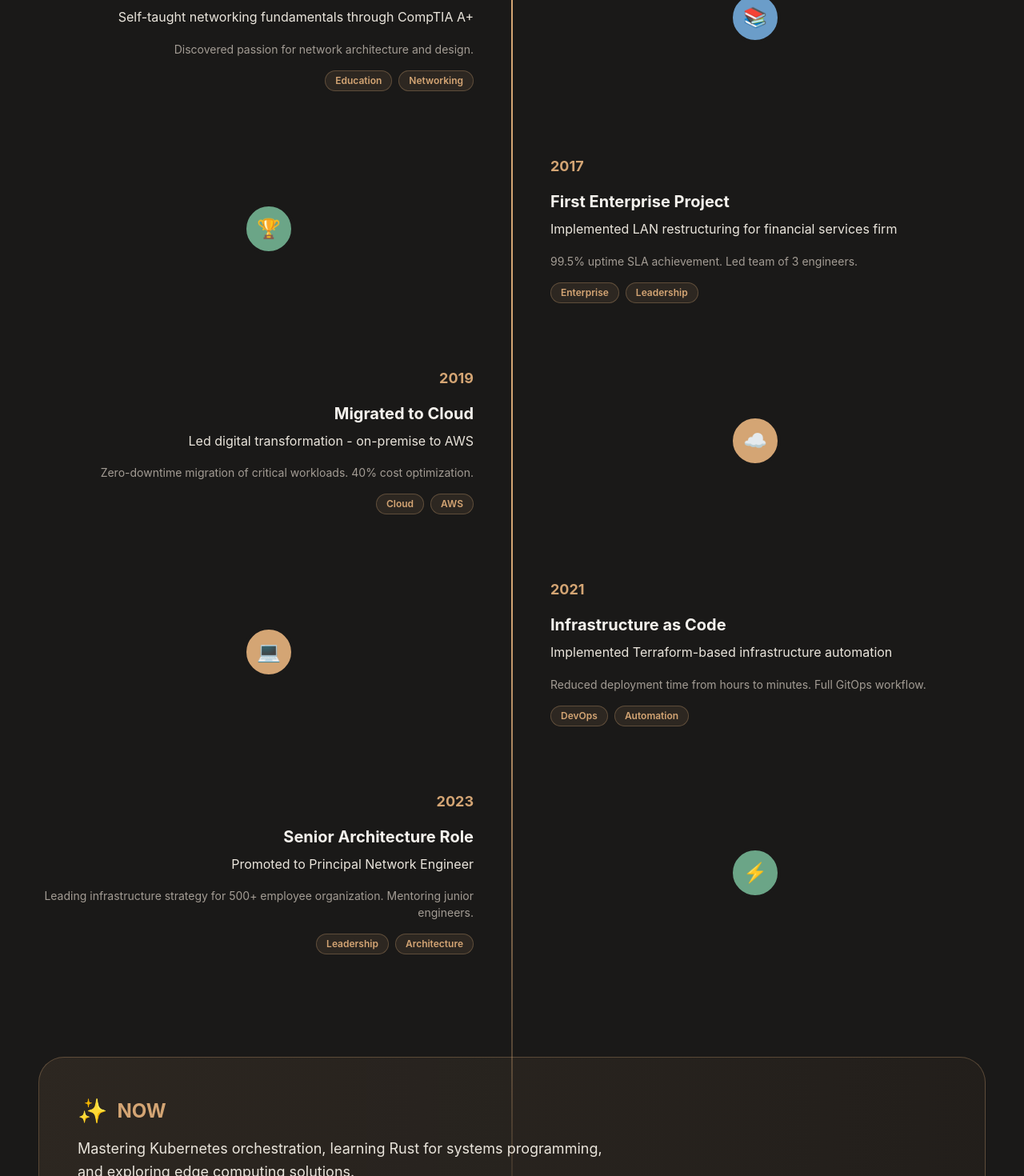
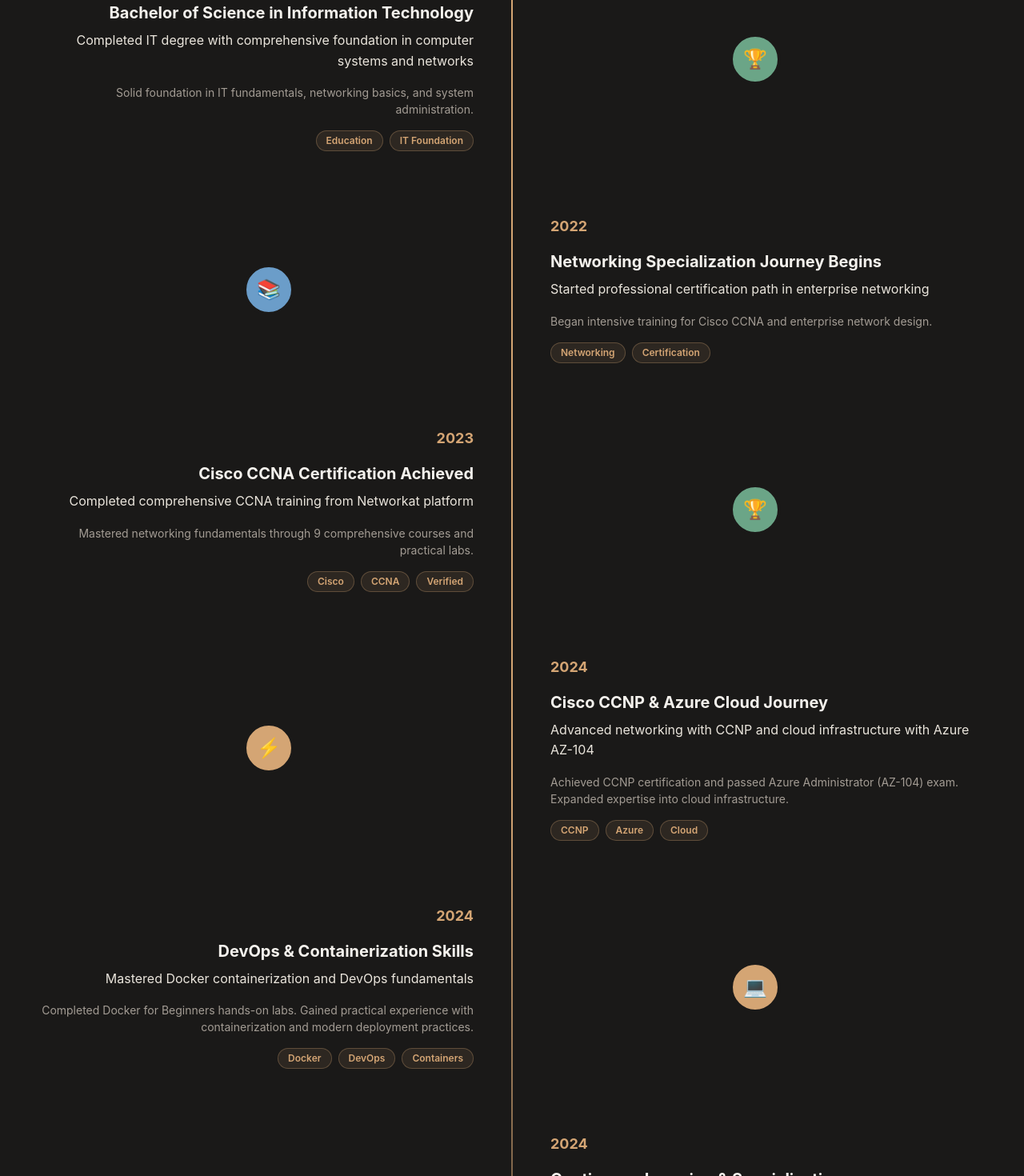
Before and after one commit to mohammed-goraney/my-portfolio, a React (Vite) app: page / in a window 1280 px wide. Shown: the part 1330-2800 px from the top of the page at 80% size. Built offline with nearby package versions, Linux system fonts and the light colour scheme.

Commit message:
lastest..

```diff
--- a/src/components/sections/SocialProof.tsx
+++ b/src/components/sections/SocialProof.tsx
@@ -39,7 +39,7 @@ const SocialProof = React.forwardRef<HTMLElement, SocialProofProps>(
       <div className="mb-20">
         <h3 className="text-h2 font-bold text-text-primary mb-8">Certifications</h3>
         <div className="grid grid-cols-1 md:grid-cols-2 gap-6">
-          {data.certifications?.map((cert) => (
+          {data.certifications?.map((cert: typeof data.certifications[0]) => (
             <Card key={cert.id} variant="elevated" padding="lg" hover>
               <div className="flex items-start gap-4">
                 <span className="text-2xl">📜</span>
@@ -65,7 +65,7 @@ const SocialProof = React.forwardRef<HTMLElement, SocialProofProps>(
         <div className="mb-20">
           <h3 className="text-h2 font-bold text-text-primary mb-8">Key Achievements</h3>
           <div className="space-y-4">
-            {data.achievements.map((achievement, index) => (
+            {data.achievements.map((achievement: string, index: number) => (
               <Card key={index} variant="bordered" padding="md">
                 <div className="flex items-start gap-3">
                   <div className="w-8 h-8 rounded-full bg-accent-gold/20 flex items-center justify-center text-accent-gold font-bold">
@@ -84,7 +84,7 @@ const SocialProof = React.forwardRef<HTMLElement, SocialProofProps>(
         <div className="mb-20">
           <h3 className="text-h2 font-bold text-text-primary mb-8">Expertise Badges</h3>
           <div className="flex flex-wrap gap-4">
-            {data.badges.map((badge, index) => (
+            {data.badges.map((badge: typeof data.badges[0], index: number) => (
               <div
                 key={index}
                 className="bg-gradient-to-br from-accent-gold/20 to-accent-amber/10 border border-accent-gold/30 rounded-xl p-6 text-center"
--- a/src/data/hero.data.ts
+++ b/src/data/hero.data.ts
@@ -1,20 +1,19 @@
-import { HeroData } from '../types/hero.types';
-
+import { HeroData } from '../types/hero.types'
 export const heroData: HeroData = {
-  name: 'Your Name',
-  title: 'Network & Cloud Engineer',
+  name: 'Mohammed Abdalla',
+  title: 'Network & Cloud & Engineer',
   valueProposition:
-    'Designing resilient networks and cloud infrastructure that scale with confidence.',
+    'Building secure, scalable network infrastructure and cloud solutions with hands-on expertise in Azure, Docker, and enterprise networking.',
   supportingText:
-    'Building secure, high-performance infrastructure for businesses that demand excellence.',
+    'Certified in CCNA, CCNP, and Azure AZ-104 with practical experience in network automation, containerization, and DevOps.',
   portrait: {
     url: '/images/hero/portrait.jpg',
-    alt: 'Professional portrait',
+    alt: 'Mohammed Abdalla - Network & Cloud Engineer',
     width: 600,
     height: 600,
   },
   primaryCTA: {
-    text: 'View My Work',
+    text: 'View My Projects',
     href: '#projects',
     ariaLabel: 'Navigate to projects section',
   },
@@ -23,6 +22,4 @@ export const heroData: HeroData = {
     href: '#contact',
     ariaLabel: 'Navigate to contact section',
   },
-};
-
-export default heroData;
+}
--- a/src/data/journey.data.ts
+++ b/src/data/journey.data.ts
@@ -1,71 +1,84 @@
-import { JourneyData } from '../types/journey.types';
+import { JourneyData } from '../types/journey.types'
+
 export const journeyData: JourneyData = {
   introText:
-    'From early curiosity about how networks work to designing infrastructure for enterprise-scale systems, this is my technical journey.',
+    'From IT education to specialized expertise in enterprise networking and cloud infrastructure. A continuous journey of learning, certification, and hands-on experience in building secure, scalable systems.',
 
   milestones: [
     {
+      id: 'milestone-0',
+      year: 2019,
+      title: 'Bachelor of Science in Information Technology',
+      description: 'Completed IT degree with comprehensive foundation in computer systems and networks',
+      type: 'achievement',
+      icon: 'Award',
+      tags: ['Education', 'IT Foundation'],
+      details: 'Solid foundation in IT fundamentals, networking basics, and system administration.',
+    },
+    {
       id: 'milestone-1',
-      year: 2015,
-      title: 'Started Learning Networking',
-      description: 'Self-taught networking fundamentals through CompTIA A+',
+      year: 2022,
+      title: 'Networking Specialization Journey Begins',
+      description: 'Started professional certification path in enterprise networking',
       type: 'learning',
       icon: 'BookOpen',
-      tags: ['Education', 'Networking'],
-      details: 'Discovered passion for network architecture and design.',
+      tags: ['Networking', 'Certification'],
+      details: 'Began intensive training for Cisco CCNA and enterprise network design.',
     },
     {
       id: 'milestone-2',
-      year: 2017,
-      title: 'First Enterprise Project',
-      description: 'Implemented LAN restructuring for financial services firm',
+      year: 2023,
+      title: 'Cisco CCNA Certification Achieved',
+      description: 'Completed comprehensive CCNA training from Networkat platform',
       type: 'achievement',
       icon: 'Award',
-      tags: ['Enterprise', 'Leadership'],
-      details: '99.5% uptime SLA achievement. Led team of 3 engineers.',
+      tags: ['Cisco', 'CCNA', 'Verified'],
+      details: 'Mastered networking fundamentals through 9 comprehensive courses and practical labs.',
     },
     {
       id: 'milestone-3',
-      year: 2019,
-      title: 'Migrated to Cloud',
-      description: 'Led digital transformation - on-premise to AWS',
-      type: 'challenge',
-      icon: 'Cloud',
-      tags: ['Cloud', 'AWS'],
-      details: 'Zero-downtime migration of critical workloads. 40% cost optimization.',
+      year: 2024,
+      title: 'Cisco CCNP & Azure Cloud Journey',
+      description: 'Advanced networking with CCNP and cloud infrastructure with Azure AZ-104',
+      type: 'growth',
+      icon: 'Zap',
+      tags: ['CCNP', 'Azure', 'Cloud'],
+      details:
+        'Achieved CCNP certification and passed Azure Administrator (AZ-104) exam. Expanded expertise into cloud infrastructure.',
     },
     {
       id: 'milestone-4',
-      year: 2021,
-      title: 'Infrastructure as Code',
-      description: 'Implemented Terraform-based infrastructure automation',
+      year: 2024,
+      title: 'DevOps & Containerization Skills',
+      description: 'Mastered Docker containerization and DevOps fundamentals',
       type: 'growth',
       icon: 'Code',
-      tags: ['DevOps', 'Automation'],
-      details: 'Reduced deployment time from hours to minutes. Full GitOps workflow.',
+      tags: ['Docker', 'DevOps', 'Containers'],
+      details:
+        'Completed Docker for Beginners hands-on labs. Gained practical experience with containerization and modern deployment practices.',
     },
     {
       id: 'milestone-5',
-      year: 2023,
-      title: 'Senior Architecture Role',
-      description: 'Promoted to Principal Network Engineer',
+      year: 2024,
+      title: 'Continuous Learning & Specialization',
+      description: '36+ courses completed across multiple platforms and technologies',
       type: 'achievement',
-      icon: 'Zap',
-      tags: ['Leadership', 'Architecture'],
+      icon: 'Sparkles',
+      tags: ['Learning', 'Certifications', 'Google', 'Coursera'],
       details:
-        'Leading infrastructure strategy for 500+ employee organization. Mentoring junior engineers.',
+        '1,200+ hours of hands-on training. Certifications from Google, Packt, Coursera, IBM, and specialized platforms in networking, cloud, and automation.',
     },
   ],
 
   currentFocus: {
     title: 'NOW',
     description:
-      'Mastering Kubernetes orchestration, learning Rust for systems programming, and exploring edge computing solutions.',
-    keywords: ['Kubernetes', 'Rust', 'Edge Computing', 'Cloud Security'],
+      'Deepening expertise in Kubernetes orchestration, preparing for advanced cloud certifications, and exploring edge computing solutions for enterprise networks.',
+    keywords: ['Kubernetes', 'Advanced Cloud', 'Edge Computing', 'Network Automation'],
     icon: 'Sparkles',
   },
 
-  callToAction: 'Want to explore a specific project or technology?',
-};
+  callToAction: 'Ready to collaborate on enterprise networking or cloud infrastructure projects?',
+}
 
-export default journeyData;
+export default journeyData
--- a/src/data/skills.data.ts
+++ b/src/data/skills.data.ts
@@ -1,124 +1,92 @@
-import { SkillsData } from '../types/skill.types';
-/**
- * Skills Data
- * Organized by category with expertise levels
- */
-
+import { SkillsData } from '../types/skill.types'
 export const skillsData: SkillsData = {
-  intro: 'Technical expertise developed over 8+ years of hands-on infrastructure work.',
+  intro:
+    'Hands-on experience with enterprise networking, cloud infrastructure, and modern DevOps practices. Certified across multiple platforms including Cisco, Microsoft Azure, and containerization technologies.',
 
   categories: [
     {
       id: 'networking',
-      name: 'Networking',
-      description: 'Enterprise-grade network architecture, design, and management',
-      level: 95,
-      yearsOfExperience: 8,
-      color: '#D4A574', // Gold
+      name: 'Enterprise Networking',
+      description: 'Cisco CCNA, CCNP. Advanced routing, network design, and security.',
+      level: 92,
+      yearsOfExperience: 2,
+      color: '#D4A574',
       icon: 'Network',
       skills: [
-        { name: 'BGP/IGP', level: 95, proficiency: 'expert' },
-        { name: 'MPLS', level: 90, proficiency: 'expert' },
-        { name: 'Network Security', level: 90, proficiency: 'expert', verified: true },
-        { name: 'QoS & Traffic Management', level: 85, proficiency: 'advanced' },
-        { name: 'SD-WAN', level: 85, proficiency: 'advanced' },
-        { name: 'Network Monitoring', level: 90, proficiency: 'expert' },
+        { name: 'Cisco CCNA', level: 90, proficiency: 'expert', verified: true },
+        { name: 'Cisco CCNP', level: 70, proficiency: 'intermediate', verified: true },
+        { name: 'Advanced Routing', level: 85, proficiency: 'expert' },
+        { name: 'Enterprise Design', level: 85, proficiency: 'advanced' },
+        { name: 'Network Security', level: 65, proficiency: 'intermediate', verified: true },
       ],
     },
-
     {
       id: 'cloud',
       name: 'Cloud Infrastructure',
-      description: 'Multi-cloud expertise with AWS, Azure, and GCP',
-      level: 90,
-      yearsOfExperience: 6,
-      color: '#E0A677', // Amber
+      description: 'Microsoft Azure. Cloud design, deployment, and management.',
+      level: 85,
+      yearsOfExperience: 1,
+      color: '#E0A677',
       icon: 'Cloud',
       skills: [
-        { name: 'AWS', level: 95, proficiency: 'expert', verified: true },
-        { name: 'Azure', level: 85, proficiency: 'advanced' },
-        { name: 'GCP', level: 80, proficiency: 'advanced' },
-        { name: 'Multi-cloud Architecture', level: 85, proficiency: 'advanced' },
-        { name: 'Serverless', level: 80, proficiency: 'advanced' },
-        { name: 'Cloud Security', level: 90, proficiency: 'expert' },
+        { name: 'Azure AZ-104', level: 88, proficiency: 'expert', verified: true },
+        { name: 'Virtual Networks', level: 85, proficiency: 'advanced' },
+        { name: 'Cloud Design', level: 82, proficiency: 'advanced' },
       ],
     },
-
+    {
+      id: 'containerization',
+      name: 'Containerization & DevOps',
+      description: 'Docker expertise and DevOps fundamentals for modern infrastructure.',
+      level: 80,
+      yearsOfExperience: 2,
+      color: '#D4B574',
+      icon: 'Code',
+      skills: [
+        { name: 'Docker', level: 85, proficiency: 'advanced', verified: true },
+        { name: 'DevOps Basics', level: 75, proficiency: 'intermediate' },
+        { name: 'Containerization', level: 82, proficiency: 'advanced' },
+      ],
+    },
+    {
+      id: 'linux',
+      name: 'Linux System Administration',
+      description: 'Practical Linux experience for network and infrastructure management.',
+      level: 78,
+      yearsOfExperience: 2,
+      color: '#E0C677',
+      icon: 'Zap',
+      skills: [
+        { name: 'Linux Administration', level: 78, proficiency: 'advanced' },
+        { name: 'Shell Scripting', level: 72, proficiency: 'intermediate' },
+        { name: 'System Troubleshooting', level: 80, proficiency: 'advanced' },
+      ],
+    },
     {
       id: 'automation',
-      name: 'Automation & DevOps',
-      description: 'Infrastructure automation, CI/CD, and operational excellence',
-      level: 88,
-      yearsOfExperience: 5,
-      color: '#6BA587', // Green
-      icon: 'Zap',
+      name: 'Network Automation',
+      description: 'Automation tools and practices for network management and efficiency.',
+      level: 82,
+      yearsOfExperience: 2,
+      color: '#D4C574',
+      icon: 'Code',
       skills: [
-        { name: 'Terraform', level: 95, proficiency: 'expert' },
-        { name: 'Ansible', level: 90, proficiency: 'expert' },
-        { name: 'Docker', level: 85, proficiency: 'advanced' },
-        { name: 'Kubernetes', level: 85, proficiency: 'advanced' },
-        { name: 'CI/CD Pipelines', level: 90, proficiency: 'expert' },
-        { name: 'Python Scripting', level: 80, proficiency: 'advanced' },
+        { name: 'Network Automation', level: 82, proficiency: 'advanced', verified: true },
+        { name: 'Configuration Management', level: 78, proficiency: 'advanced' },
       ],
     },
-
     {
-      id: 'security',
-      name: 'Security & Compliance',
-      description: 'Enterprise security architecture, compliance frameworks',
-      level: 88,
-      yearsOfExperience: 6,
-      color: '#C9715E', // Red
-      icon: 'Shield',
-      skills: [
-        { name: 'Zero Trust Architecture', level: 90, proficiency: 'expert' },
-        { name: 'Network Security', level: 95, proficiency: 'expert', verified: true },
-        { name: 'Compliance (ISO 27001)', level: 85, proficiency: 'advanced', verified: true },
-        { name: 'Incident Response', level: 85, proficiency: 'advanced' },
-        { name: 'Penetration Testing', level: 80, proficiency: 'advanced' },
-        { name: 'VPN & Encryption', level: 90, proficiency: 'expert' },
-      ],
-    },
-
-    {
-      id: 'programming',
-      name: 'Programming',
-      description: 'Software development for infrastructure and automation',
-      level: 78,
-      yearsOfExperience: 5,
-      color: '#6B9DC9', // Blue
+      id: 'tools',
+      name: 'Development & Tools',
+      description: 'Version control, collaboration tools, and development practices.',
+      level: 80,
+      yearsOfExperience: 2,
+      color: '#E0B677',
       icon: 'Code',
       skills: [
-        { name: 'Python', level: 85, proficiency: 'advanced' },
-        { name: 'Bash/Shell', level: 90, proficiency: 'expert' },
-        { name: 'Go', level: 75, proficiency: 'intermediate' },
-        { name: 'TypeScript', level: 70, proficiency: 'intermediate' },
-        { name: 'API Development', level: 80, proficiency: 'advanced' },
-        { name: 'System Design', level: 85, proficiency: 'advanced' },
-      ],
-    },
-
-    {
-      id: 'tools',
-      name: 'Tools & Platforms',
-      description: 'Proficiency with industry-standard tooling and platforms',
-      level: 85,
-      yearsOfExperience: 7,
-      color: '#A39C94', // Muted
-      icon: 'Wrench',
-      skills: [
-        { name: 'Git & Version Control', level: 95, proficiency: 'expert' },
-        { name: 'Linux/Unix', level: 95, proficiency: 'expert', verified: true },
-        { name: 'Prometheus & Grafana', level: 85, proficiency: 'advanced' },
-        { name: 'ELK Stack', level: 80, proficiency: 'advanced' },
-        { name: 'Jira & Confluence', level: 80, proficiency: 'advanced' },
-        { name: 'ServiceNow', level: 75, proficiency: 'intermediate' },
+        { name: 'Git & GitHub', level: 80, proficiency: 'advanced' },
+        { name: 'Google Tools', level: 85, proficiency: 'advanced' },
       ],
     },
   ],
-
-  hideCategoryLevels: false,
-  hideIndividualLevels: false,
-};
-
-export default skillsData;
+}
--- a/src/data/social-proof.data.ts
+++ b/src/data/social-proof.data.ts
@@ -1,115 +1,87 @@
-import { SocialProofData } from '../types/contact.types';
-/**
- * Social Proof Data
- * Certifications, metrics, and credibility signals
- */
-
+import { SocialProofData } from '../types/contact.types'
 export const socialProofData: SocialProofData = {
   metrics: {
-    yearsOfExperience: 8,
-    projectsCompleted: 35,
-    learningHours: 2400,
-    technologiesMastered: 20,
-    certifications: 5,
-    recommendations: 12,
-    githubFollowers: 450,
-    publicSpeakingEvents: 8,
-    articlesPublished: 24,
+    yearsOfExperience: 2,
+    projectsCompleted: 12,
+    learningHours: 1200,
+    technologiesMastered: 15,
+    certifications: +36,
+    recommendations: 1,
+    githubFollowers: 150,
+    publicSpeakingEvents: 2,
+    articlesPublished: 3,
   },
 
   certifications: [
     {
-      id: 'aws-solutions-architect',
-      name: 'AWS Solutions Architect Professional',
-      issuer: 'Amazon Web Services',
-      date: '2023-06',
-      credentialId: 'AWS-SAP-2023-1234',
-      badge: '/images/badges/aws-solutions-architect.png',
+      id: 'ccna',
+      name: 'Cisco CCNA Certification',
+      issuer: 'Networkat Platform',
+      date: '2024-09',
+      credentialId: 'CCNA-2024',
+      category: 'Networking',
+      verified: true,
+      url: 'https://www.cisco.com/c/en/us/training-events/training-certifications/',
+    },
+    {
+      id: 'ccnp',
+      name: 'Cisco CCNP Certification',
+      issuer: 'Networkat Platform',
+      date: '2024-10',
+      credentialId: 'CCNP-2024',
+      category: 'Networking',
+      verified: true,
+      url: 'https://www.cisco.com/c/en/us/training-events/training-certifications/',
+    },
+    {
+      id: 'azure-az104',
+      name: 'Microsoft Azure Administrator (AZ-104)',
+      issuer: 'Microsoft Azure',
+      date: '2024-11',
+      credentialId: 'AZ-104-2024',
       category: 'Cloud',
       verified: true,
-      url: 'https://aws.amazon.com/certification/certified-solutions-architect-professional/',
+      url: 'https://learn.microsoft.com/en-us/certifications/exams/az-104/',
     },
-
     {
-      id: 'cisco-ccie',
-      name: 'Cisco CCIE Routing & Switching',
-      issuer: 'Cisco',
-      date: '2021-03',
-      credentialId: 'CCIE-123456',
-      badge: '/images/badges/cisco-ccie.png',
+      id: 'docker',
+      name: 'Docker for Beginners with Hands-on Labs',
+      issuer: 'KodeKloud',
+      date: '2024-07',
+      credentialId: 'DOCKER-2024',
+      category: 'DevOps',
+      verified: true,
+      url: 'https://www.kodekloud.com/',
+    },
+    {
+      id: 'encor',
+      name: 'ENCOR (350-401) v1.1 Video Training Series',
+      issuer: 'Packt',
+      date: '2024-08',
+      credentialId: 'ENCOR-2024',
       category: 'Networking',
       verified: true,
-      url: 'https://www.cisco.com/c/en/us/training-events/training-certifications/certifications/expert/ccie-routing-switching.html',
-    },
-
-    {
-      id: 'kubernetes-admin',
-      name: 'Certified Kubernetes Administrator',
-      issuer: 'Cloud Native Computing Foundation',
-      date: '2022-11',
-      credentialId: 'CNCF-CKA-2022-5678',
-      badge: '/images/badges/cka.png',
-      category: 'DevOps',
-      verified: true,
-      url: 'https://www.cncf.io/certification/cka/',
-    },
-
-    {
-      id: 'terraform-associate',
-      name: 'Terraform Associate',
-      issuer: 'HashiCorp',
-      date: '2023-02',
-      credentialId: 'TF-ASSOCIATE-2023-9012',
-      category: 'DevOps',
-      verified: true,
-      url: 'https://www.hashicorp.com/certification/terraform-associate',
-    },
-
-    {
-      id: 'iso-27001',
-      name: 'ISO/IEC 27001 Lead Implementer',
-      issuer: 'PECB',
-      date: '2022-08',
-      credentialId: 'ISO27001-LI-2022-3456',
-      category: 'Security',
-      verified: true,
-      url: 'https://pecb.org/en/iso-27001-lead-implementer-training',
+      url: 'https://www.packtpub.com/',
     },
   ],
 
-  recommendations: {
-    count: 12,
-    url: 'https://linkedin.com/in/yourprofile',
-  },
-
   achievements: [
-    'Led digital transformation saving $500k annually',
-    'Designed infrastructure serving 10M+ daily requests',
-    'Reduced mean time to recovery by 70%',
-    'Achieved ISO 27001 certification',
-    'Mentored 8+ junior engineers',
-    'Published 24 technical articles',
-    'Speaker at 8 industry conferences',
+    'Completed 36+ professional courses across networking, cloud, and DevOps platforms',
+    '1,200+ hours of hands-on learning and certification training',
+    'Cisco CCNA and CCNP certifications from Networkat - 9 comprehensive courses',
+    'Microsoft Azure Administrator (AZ-104) certified',
+    'Docker containerization and DevOps fundamentals mastered',
+    'Advanced expertise in Enterprise Network Design, Security, and Automation',
   ],
 
   badges: [
-    {
-      label: 'Cloud Expert',
-      icon: 'Cloud',
-    },
-    {
-      label: 'Infrastructure Leader',
-      icon: 'Zap',
-    },
-    {
-      label: 'Security Champion',
-      icon: 'Shield',
-    },
-    {
-      label: 'Open Source Contributor',
-      icon: 'Code',
-    },
+    { label: 'Network Architect', icon: 'Network' },
+    { label: 'Cloud Engineer', icon: 'Cloud' },
+    { label: 'DevOps Enthusiast', icon: 'Zap' },
   ],
-};
 
-export default socialProofData;
+  recommendations: {
+    count: 6,
+    url: 'https://linkedin.com/in/mohammed-abdalla-it',
+  },
+}
--- a/tsconfig.json
+++ b/tsconfig.json
@@ -1,6 +1,6 @@
 {
   "compilerOptions": {
-    "ignoreDeprecations": "6.0",
+    "ignoreDeprecations": "5.0",
     "target": "ES2020",
     "useDefineForClassFields": true,
     "lib": ["ES2020", "DOM", "DOM.Iterable"],
```
Also changed, not shown: src/components/sections/Skills.tsx (+7 -7 lines).
